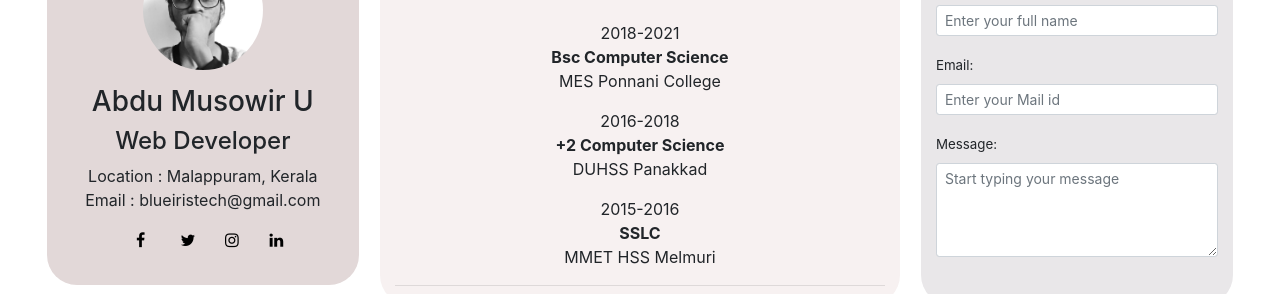
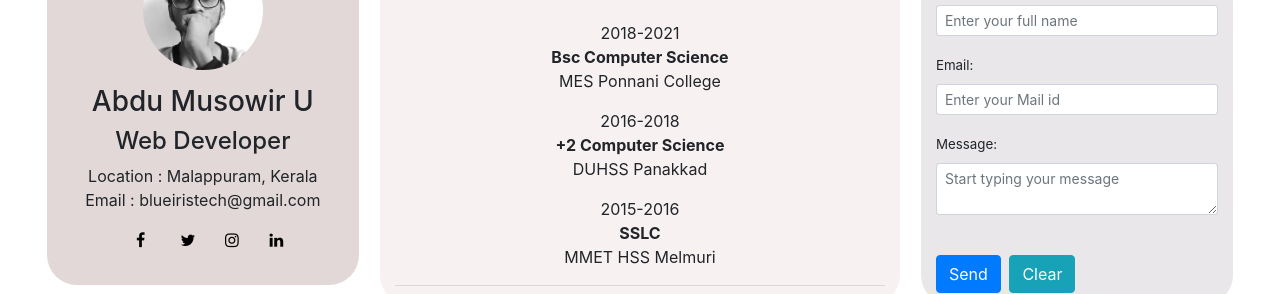
Before and after one commit to musowir/sample.github.io, a plain HTML site: page index.html in a window 1280 px wide. Shown: the part 207-501 px from the top of the page. Drawn offline with nearby package versions, Linux system fonts and the light colour scheme.

Commit message:
Update index.html

```diff
--- a/index.html
+++ b/index.html
@@ -85,7 +85,7 @@
                 <label for="email">Email: </label><br>
                 <input type="email" class="form-control form-control-sm"  name="email" id="email" placeholder="Enter your Mail id"> <br>
                 <label for="msg">Message: </label><br>
-                <textarea name="msg" class="form-control form-control-sm" id="msg" cols="20" rows="4" placeholder="Start typing your message"></textarea><br>
+                <textarea name="msg" class="form-control form-control-sm" id="msg" cols="20" rows="2" placeholder="Start typing your message"></textarea><br>
                 <br><button class="btn btn-primary" type="submit">Send</button>&numsp;<button class="btn btn-info" type="reset">Clear</button>
             </form>
             </div>
```
